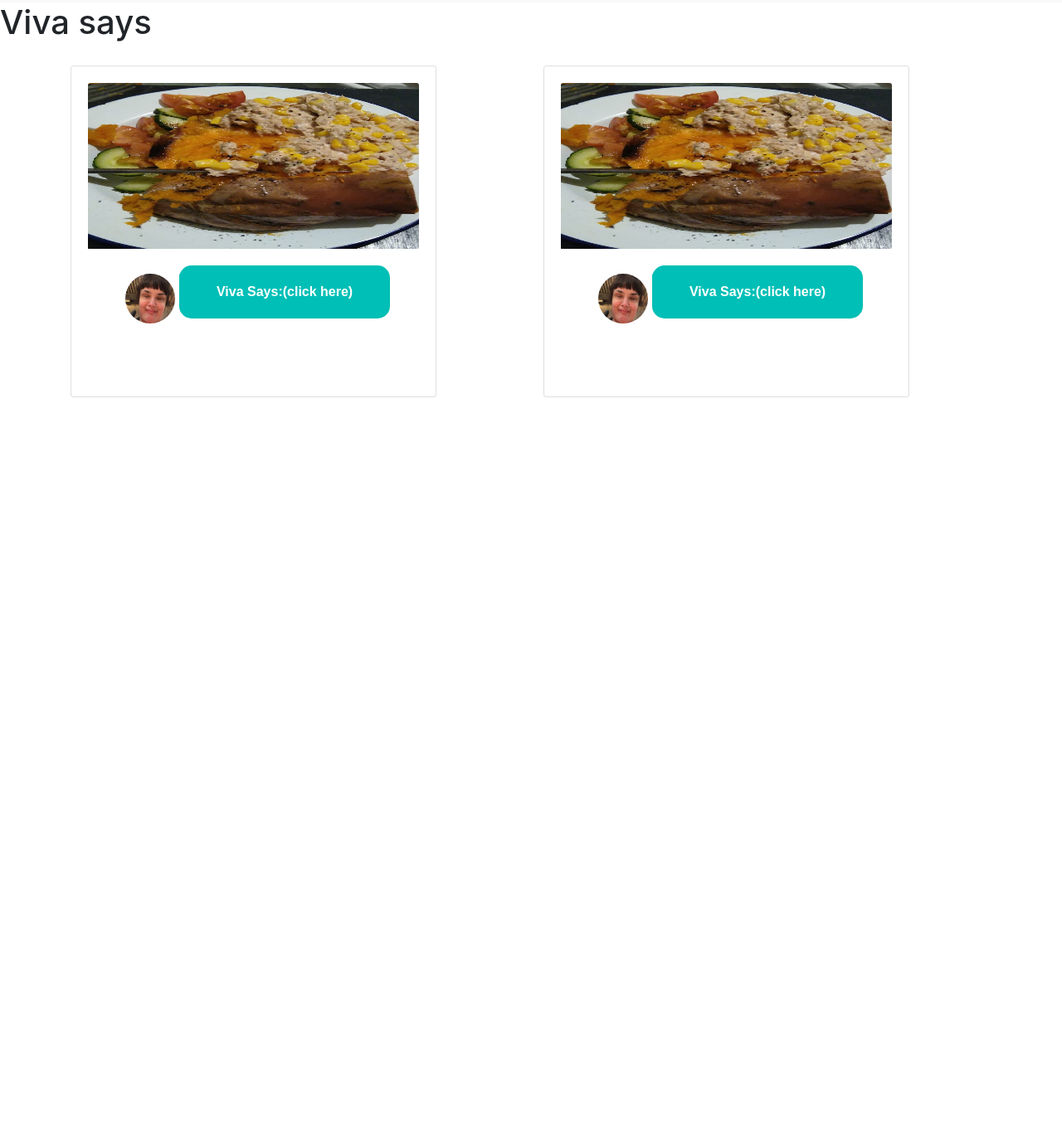
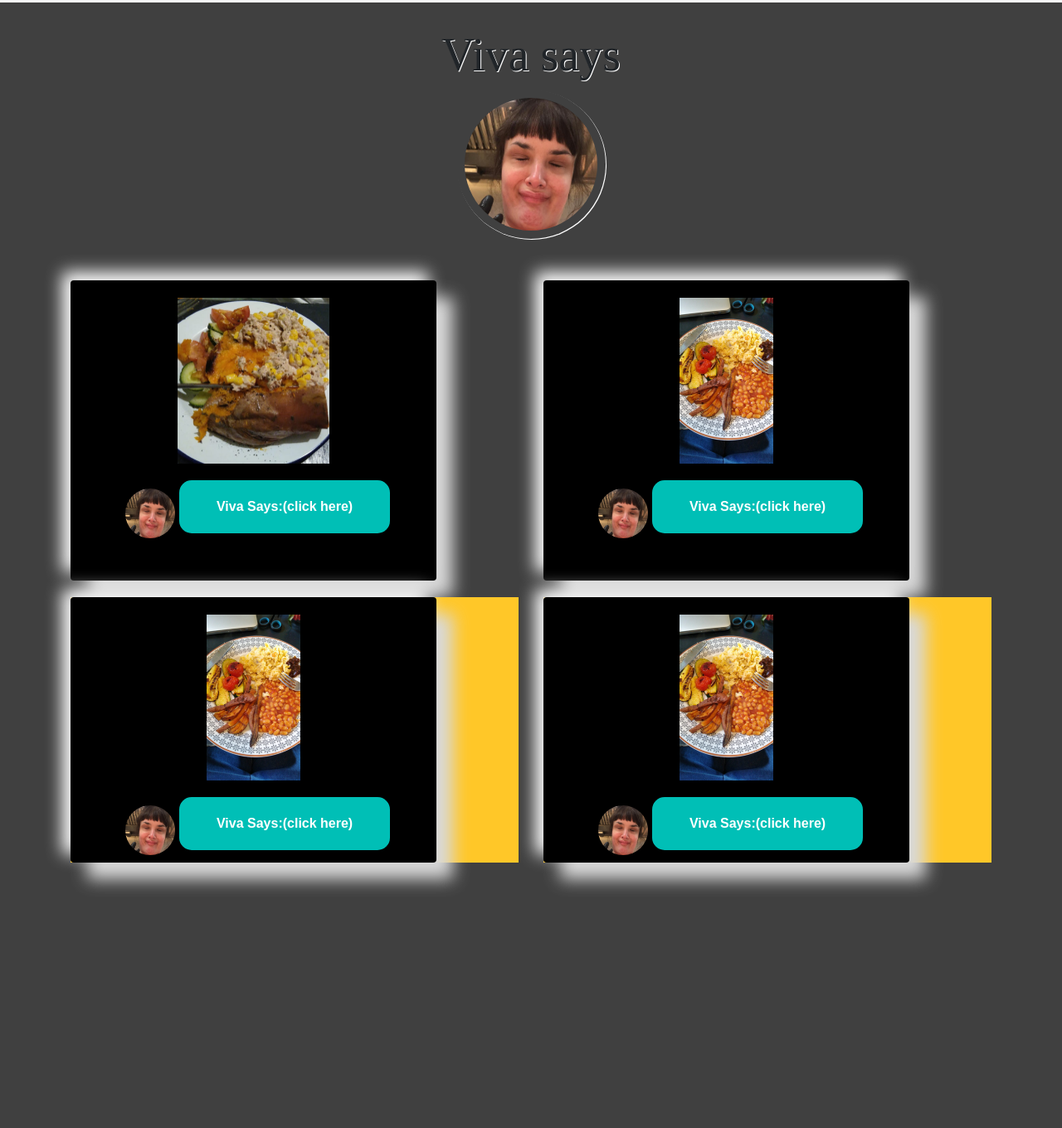
Before and after one commit to jimbobding/viva-says, a plain HTML site: page index.html in a window 1280 px wide. Shown: the part 53-1413 px from the top of the page at 83% size. Before the commit the page ends 800 px from the top, so only its background shows below. Drawn offline with nearby package versions, Linux system fonts and the light colour scheme.

Commit message:
fixed flip card

```diff
--- a/index.html
+++ b/index.html
@@ -1,30 +1,40 @@
 <!DOCTYPE html>
 <html lang="en">
+  <head>
+    <meta charset="UTF-8" />
+    <meta http-equiv="X-UA-Compatible" content="IE=edge" />
+    <meta name="viewport" content="width=device-width, initial-scale=1.0" />
+    <title>Document</title>
+    <link rel="stylesheet" href="style.css" />
 
-<head>
-    <meta charset="UTF-8">
-    <meta http-equiv="X-UA-Compatible" content="IE=edge">
-    <meta name="viewport" content="width=device-width, initial-scale=1.0">
-    <title>Document</title>
-    <link rel="stylesheet" href="style.css">
-
-
-    <link rel="stylesheet" href="https://cdn.jsdelivr.net/npm/bootstrap@4.6.0/dist/css/bootstrap.min.css"
-        integrity="sha384-B0vP5xmATw1+K9KRQjQERJvTumQW0nPEzvF6L/Z6nronJ3oUOFUFpCjEUQouq2+l" crossorigin="anonymous">
-
+    <link
+      rel="stylesheet"
+      href="https://cdn.jsdelivr.net/npm/bootstrap@4.6.0/dist/css/bootstrap.min.css"
+      integrity="sha384-B0vP5xmATw1+K9KRQjQERJvTumQW0nPEzvF6L/Z6nronJ3oUOFUFpCjEUQouq2+l"
+      crossorigin="anonymous"
+    />
   </head>
 
   <body>
     <nav class="navbar navbar-expand-lg navbar-light bg-light">
       <a class="navbar-brand" href="#">Navbar</a>
-        <button class="navbar-toggler" type="button" data-toggle="collapse" data-target="#navbarNav"
-            aria-controls="navbarNav" aria-expanded="false" aria-label="Toggle navigation">
+      <button
+        class="navbar-toggler"
+        type="button"
+        data-toggle="collapse"
+        data-target="#navbarNav"
+        aria-controls="navbarNav"
+        aria-expanded="false"
+        aria-label="Toggle navigation"
+      >
         <span class="navbar-toggler-icon"></span>
       </button>
       <div class="collapse navbar-collapse" id="navbarNav">
         <ul class="navbar-nav">
           <li class="nav-item active">
-                    <a class="nav-link" href="#">Home <span class="sr-only">(current)</span></a>
+            <a class="nav-link" href="#"
+              >Home <span class="sr-only">(current)</span></a
+            >
           </li>
           <li class="nav-item">
             <a class="nav-link" href="#">Features</a>
@@ -33,29 +43,50 @@
             <a class="nav-link" href="#">Pricing</a>
           </li>
           <li class="nav-item">
-                    <a class="nav-link disabled" href="#" tabindex="-1" aria-disabled="true">Disabled</a>
+            <a
+              class="nav-link disabled"
+              href="#"
+              tabindex="-1"
+              aria-disabled="true"
+              >Disabled</a
+            >
           </li>
         </ul>
       </div>
     </nav>
 
+    <div class="container title-container">
+      <div class="row">
+        <div class="col">
           <h1 class="hero-header">Viva says</h1>
+          <img src="media/vivo.jpeg" class="big-vivo" alt="" />
+        </div>
+      </div>
+    </div>
 
     <div class="container">
       <div class="row">
         <div class="col-sm-12 col-lg-6 card-col">
           <div class="card vivo-card">
-                    <img src="media/talie-brush-food.jpeg" class="card-img-top brush-food" alt="...">
+            <img
+              src="media/talie-brush-food.jpeg"
+              class="card-img-top brush-food"
+              alt="..."
+            />
             <div class="card-body">
               <div class="container-fluid">
-                            <div class="row">
-                                <div class="col-sm-12 col-lg-2 info-col ">
-                                    <img src="media/vivo.jpeg" class="me" alt="">
+                <div class="row info-row">
+                  <div class="col-sm-12 col-lg-2 info-col">
+                    <img src="media/vivo.jpeg" class="me" alt="" />
                   </div>
                   <div class="col">
-                                    <p id="brush" class="vivo box3 sb14" onmouseover="myFunction1()">Viva
-                                        Says:(click here)</p>
-
+                    <p
+                      id="brush"
+                      class="vivo box3 sb14"
+                      onmouseover="myFunction1()"
+                    >
+                      Viva Says:(click here)
+                    </p>
                   </div>
                 </div>
               </div>
@@ -64,17 +95,27 @@
         </div>
         <div class="col-sm-12 col-lg-6 card-col">
           <div class="card vivo-card">
-                    <img src="media/talie-brush-food.jpeg" class="card-img-top brush-food" alt="...">
+            <img
+              src="media/talie-tired-food.jpeg"
+              class="card-img-top brush-food"
+              alt="..."
+            />
             <div class="card-body">
               <div class="container-fluid">
                 <div class="row">
-                                <div class="col-sm-12 col-lg-2 info-col ">
-                                    <img src="media/vivo.jpeg" class="me" alt="">
+                  <div class="col-sm-12 col-lg-2 info-col">
+                    <img src="media/vivo.jpeg" class="me" alt="" />
                   </div>
                   <div class="col">
-                                    <p id="brush" class="vivo box3 sb14" onmouseover="myFunction1()">Viva
-                                        Says:(click here)</p>
-
+                    <p
+                      id="tired"
+                      class="vivo box3 sb14"
+                      onmouseover="myFunction2()"
+                    >
+                      Viva Says:(click here)
+                    </p>
+                  </div>
+                </div>
               </div>
             </div>
           </div>
@@ -82,14 +123,84 @@
       </div>
     </div>
 
+<!-------------- Card 1 -------------------->
+
+    <div class="container">
+      <div class="row">
+        <div class="col">
+          <div class="maincontainer">
+            <div class="thecard" id="card">
+              <div class="thefront">Front</div>
+              <div class="card vivo-card">
+                <img
+                  src="media/talie-tired-food.jpeg"
+                  class="card-img-top brush-food"
+                  alt="..."
+                />
+                <div class="card-body">
+                  <div class="container-fluid">
+                    <div class="row">
+                      <div class="col-sm-12 col-lg-2 info-col">
+                        <img src="media/vivo.jpeg" class="me" alt="" />
+                      </div>
+                      <div class="col">
+                        <p
+                          id="tired"
+                          class="vivo box3 sb14"
+                          onmouseover="myFunction2()"
+                        >
+                          Viva Says:(click here)
+                        </p>
+                      </div>
+                    </div>
+                  </div>
+                </div>
+              </div>
+              <div class="theback">Back</div>
+            </div>
           </div>
         </div>
 
 
+<!-------------- Card 2 -------------------->
+        <div class="col">
+          <div class="maincontainer">
+            <div class="thecard" id="card2">
+              <div class="thefront"> <div class="card vivo-card">
+                <img
+                  src="media/talie-tired-food.jpeg"
+                  class="card-img-top brush-food"
+                  alt="..."
+                />
+                <div class="card-body">
+                  <div class="container-fluid">
+                    <div class="row">
+                      <div class="col-sm-12 col-lg-2 info-col">
+                        <img src="media/vivo.jpeg" class="me" alt="" />
+                      </div>
+                      <div class="col">
+                        <p
+                          id="tired"
+                          class="vivo box3 sb14"
+                          onmouseover="myFunction2()"
+                        >
+                          Viva Says:(click here)
+                        </p>
+                      </div>
+                    </div>
+                  </div>
+                </div>
+              </div>
+            </div>
+
+
+              <div class="theback">Back</div>
 
             </div>
+          </div>
+        </div>
+      </div>
+    </div>
     <script src="script.js"></script>
-
   </body>
-
 </html>
--- a/script.js
+++ b/script.js
@@ -2,6 +2,17 @@ function myFunction1() {
   document.getElementById("brush").innerHTML =
     "Why is there a paint brush in the middle of whatever the fuck that is?!";
 }
+
+function myFunction2() {
+  document.getElementById("tired").innerHTML =
+    "I am far too tired to comment but looked like you got ripped off";
+}
+
+
+
+
+
+
 
 function myFunction() {
   document.getElementById("brush2").style.color = "red";
@@ -14,3 +25,17 @@ function show1() {
 function hide() {
   document.getElementById("img").style.display = "none"; //hide
 }
+
+
+
+
+const card = document.getElementById("card");
+const card2 = document.getElementById("card2");
+
+card.addEventListener("click", cardFlip);
+card2.addEventListener("click", cardFlip);
+
+function cardFlip() {
+  card.classList.toggle("cardFlip");
+  card2.classList.toggle("cardFlip");
+}
--- a/style.css
+++ b/style.css
@@ -1,11 +1,21 @@
+* {
+    padding: 0;
+    margin: 0;
+}
+
 body {
-    font-size: 20px;
+    background-color:#404040 !important;
+    font-family: 'Merriweather', serif !important;
+}
+
+h1 {
+    font-size: 3.5rem !important;
 }
 
 .brush-food {
     height: 200px;
     width: 200px;
-    object-fit: fill;
+    object-fit: contain;
 }
 
 .me {
@@ -63,21 +73,9 @@ body {
 
 }
 
-  .sb14:before {
-    content: "";
-    width: 0px;
-    height: 0px;
-    position: absolute;
-    border-left: 15px solid transparent;
-    border-right: 15px solid #00bfb6;
-    border-top: 15px solid #00bfb6;
-    border-bottom: 15px solid transparent;
-    left: -16px;
-    top: 10px;
-  }
 
   .vivo-card {
-    height: 400px;
+    height:100%;
      max-width: fit-content;
   }
 
@@ -86,7 +84,11 @@ body {
   }
 
   .vivo-card {
-      padding: 20px;
+    padding: 20px;
+      background-color: black  !important;
+      box-shadow: 20px 20px 20px #d9d9d9,
+      -10px -10px 20px #ffffff;
+
   }
 
   .card-col {
@@ -96,3 +98,63 @@ body {
   .info-col {
        margin-right: 15px;
   }
+
+
+
+  .hero-header {
+      text-align: center;
+      text-shadow: 1px 1px 0px white;
+  }
+
+  .title-container {
+      text-align: center;
+      padding: 30px;
+  }
+
+  .big-vivo {
+    height: 180px;
+    width: 180px;
+    border-radius: 50%;
+    padding: 10px;
+    box-shadow: 1px 1px 0px white;
+  }
+
+
+  .maincontainer {
+      position: relative;
+      width: 100%;
+      height: 320px;
+      background: green;
+  }
+
+  .thecard {
+      position: absolute;
+      width: 100%;
+      height: 100%;
+      transform-style: preserve-3d;
+      transition: all 0.5s ease;
+
+  }
+
+  .cardFlip {
+      transform: rotateY(180deg);
+  }
+
+  .thefront {
+    position: absolute;
+    width: 100%;
+    height: 100%;
+    backface-visibility: hidden;
+    background: #ffc728;
+    color: #333;
+  }
+
+  .theback {
+    position: absolute;
+    width: 100%;
+    height: 100%;
+    backface-visibility: hidden;
+    background: #ffc728;
+    color: #333;
+    transform: rotateY(180deg);
+  }
```
Also changed, not shown: media/talie-leather-food.jpeg (added), media/talie-tired-food.jpeg (added). Lines whose indentation alone changed are shown as unchanged.
